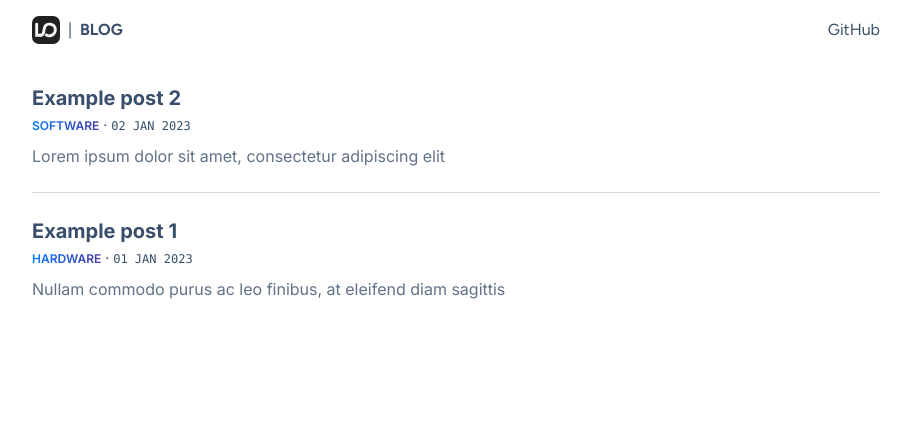
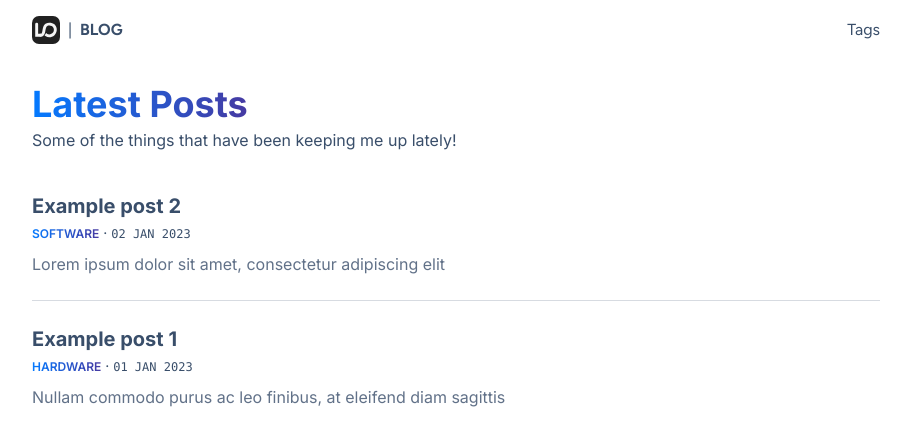
Before and after one commit to lesterong/nextjs-blog, a Next.js app: page / in a window 1280 px wide. Shown: the top 446 px of the page, without its empty margins (184-1095 px from the left). Built offline with nearby package versions, Linux system fonts and the light colour scheme.

Commit message:
Implement all tags page

```diff
--- /dev/null
+++ b/src/components/Heading.tsx
@@ -0,0 +1,14 @@
+type Props = {
+  title: string;
+  subtitle?: string;
+};
+const Heading = ({ title, subtitle }: Props) => {
+  return (
+    <>
+      <h1 className="text-gradient mt-6 w-fit text-4xl font-bold capitalize">{title}</h1>
+      {subtitle && <h2 className="text-md text-base/70 mb-4 mt-1">{subtitle}</h2>}
+    </>
+  );
+};
+
+export default Heading;
--- a/src/components/Navbar.tsx
+++ b/src/components/Navbar.tsx
@@ -1,10 +1,12 @@
 import Link from 'next/link';
 import Logo from '@/components/Logo';
 import { Figtree } from 'next/font/google';
+import { useRouter } from 'next/router';
 
 const figtree = Figtree({ subsets: ['latin'] });
 
 const Navbar = () => {
+  const router = useRouter();
   return (
     <nav
       className={`container flex max-w-4xl items-center justify-between px-6 ${figtree.className}`}
@@ -14,9 +16,14 @@ const Navbar = () => {
         &nbsp;&nbsp;|&nbsp;&nbsp;
         <span className="font-bold uppercase">blog</span>
       </Link>
-      <Link href="https://www.github.com/lesterong/nextjs-blog" className="link-underline link">
-        GitHub
-      </Link>
+      <div className="flex space-x-3">
+        <Link
+          href="/tags"
+          className={`link-underline link ${router.pathname === '/tags' && 'text-primary'}`}
+        >
+          Tags
+        </Link>
+      </div>
     </nav>
   );
 };
--- a/src/pages/index.tsx
+++ b/src/pages/index.tsx
@@ -3,6 +3,7 @@ import Post from '../../types/post.type';
 import PostCard from '@/components/PostCard';
 import { SITE_TITLE } from '../../lib/constants';
 import Head from 'next/head';
+import Heading from '@/components/Heading';
 
 type Props = {
   posts: Post[];
@@ -16,6 +17,10 @@ const HomePage = ({ posts }: Props) => {
         <meta name="description" content="A blog about tech" />
       </Head>
       <div className="container mx-auto max-w-4xl px-6">
+        <Heading
+          title="Latest Posts"
+          subtitle="Some of the things that have been keeping me up lately!"
+        />
         {posts.map((post) => (
           <PostCard key={post.slug} post={post} />
         ))}
--- a/src/pages/tags/[tag].tsx
+++ b/src/pages/tags/[tag].tsx
@@ -4,6 +4,7 @@ import PostCard from '@/components/PostCard';
 import { SITE_TITLE } from '../../../lib/constants';
 import Head from 'next/head';
 import { toTitleCase } from '../../../lib/utils';
+import Heading from '@/components/Heading';
 
 type Props = {
   tag: string;
@@ -18,7 +19,7 @@ const TagPage = ({ tag, posts }: Props) => {
         <meta name="description" content={`In ${toTitleCase(tag)}`} />
       </Head>
       <div className="container mx-auto max-w-4xl px-6">
-        <h1 className="text-gradient mt-6 w-fit text-4xl font-bold capitalize">{tag}</h1>
+        <Heading title={tag} />
         {posts.map((post) => (
           <PostCard key={post.slug} post={post} hideTag />
         ))}
--- /dev/null
+++ b/src/pages/tags/index.tsx
@@ -0,0 +1,33 @@
+import { getPostsTags } from '../../../lib/api';
+import Link from 'next/link';
+
+type Props = {
+  tags: string[];
+};
+
+const TagsPage = ({ tags }: Props) => {
+  return (
+    <div className="container mt-6 flex max-w-4xl flex-wrap gap-6 px-6">
+      {tags.map((tag) => (
+        <Link
+          href={`/tags/${tag}`}
+          className="text-gradient link-fill text-4xl font-bold capitalize"
+          key={tag}
+        >
+          {tag}
+        </Link>
+      ))}
+    </div>
+  );
+};
+
+export default TagsPage;
+
+export const getStaticProps = async () => {
+  const tags = getPostsTags();
+  return {
+    props: {
+      tags,
+    },
+  };
+};
```
